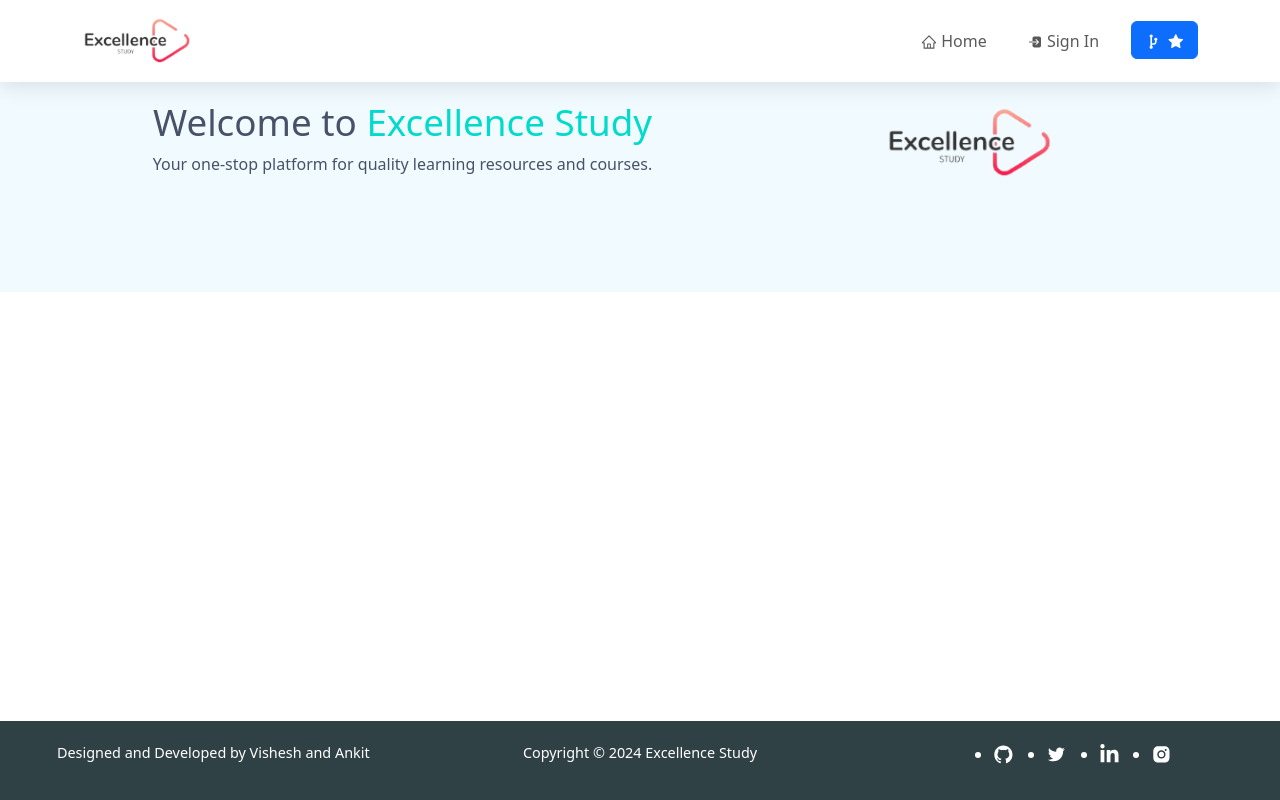
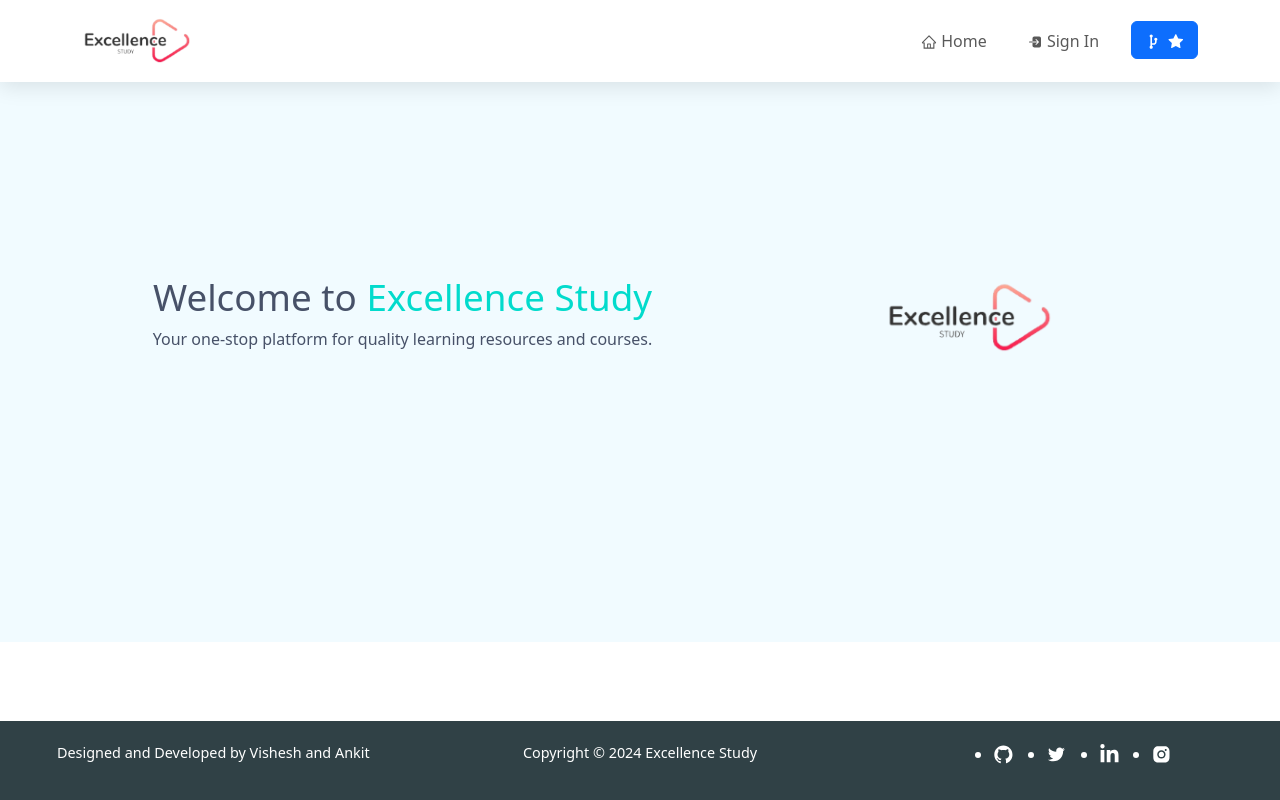
Before and after one commit to visheshraghuvanshi/excellence-study, a React (Create React App) app: page / in a window 1280 px wide. Built offline with nearby package versions, Linux system fonts and the light colour scheme; no server answers.

Commit message:
Updated style.css

```diff
--- a/src/style.css
+++ b/src/style.css
@@ -213,7 +213,7 @@
 /* Section styling */
 .home-section {
   background: #f1fbff;
-  padding: 100px 0;
+  padding: 275px 0;
 }
 
 .home-content {
```
